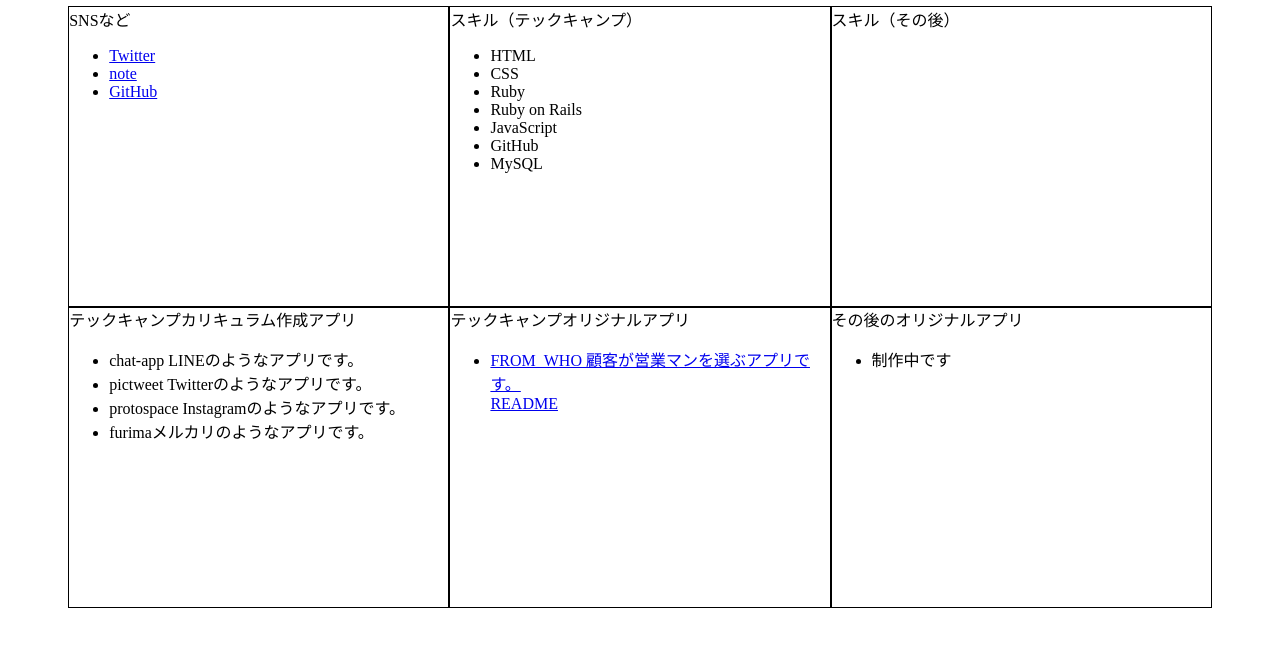
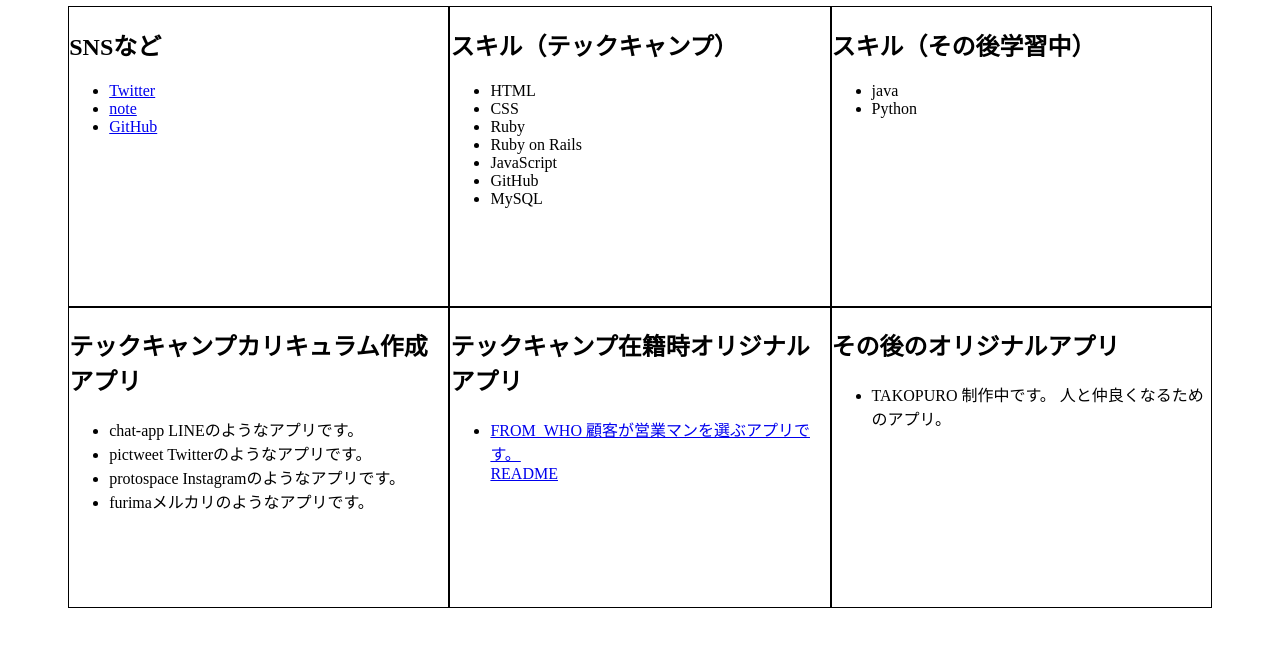
Before and after one commit to tec-km/portfolio, a plain HTML site: page index.html in a window 1280 px wide. Shown: the part 67-714 px from the top of the page. Drawn offline with Linux system fonts and the light colour scheme.

Commit message:
Update index.html

```diff
--- a/index.html
+++ b/index.html
@@ -8,35 +8,22 @@
 
   <body>
 
-
     <h1 class="ue">
         上山俊典ポートフォリオ
     </h1>
 
-
     <div class="naka">
-   <div class="waku">SNSなど
+      <div class="waku">
+        <h2>SNSなど</h2>
         <ul>
-      <li>
-        <a href="https://twitter.com/kamiyama_tec">Twitter</a>
-      </li>
-
-      <li>
-        <a href="https://note.com/kamiyama_tec">note</a>
-      </li>
-
-      <li>
-        <a href="https://github.com/tec-km">GitHub</a>
-      </li>
-
-
+          <li>  <a href="https://twitter.com/kamiyama_tec">Twitter</a></li>
+          <li>  <a href="https://note.com/kamiyama_tec">note</a>  </li>
+          <li>  <a href="https://github.com/tec-km">GitHub</a> </li>
         <ul>
-
-
-
       </div>
 
-   <div class="waku">スキル（テックキャンプ）
+      <div class="waku">
+        <h2>スキル（テックキャンプ）</h2>
         <ul>
           <li>HTML </li>
           <li>CSS </li>
@@ -45,13 +32,15 @@
           <li>JavaScript</li>
           <li>GitHub</li>
           <li>MySQL</li>
-
         <ul>
-
       </div>
 
-   <div class="waku">スキル（その後）
-
+      <div class="waku">
+        <h2>スキル（その後学習中） </h2>
+        <ul>
+          <li>java </li>
+          <li>Python </li>
+        <ul>
       </div>
 
     </div>
@@ -59,44 +48,33 @@
 
     <div class="shita">
       <div class="waku">
-    テックキャンプカリキュラム作成アプリ
+        <h2>テックキャンプカリキュラム作成アプリ </h2>
         <ul>
           <li>chat-app    LINEのようなアプリです。</li>
           <li>pictweet     Twitterのようなアプリです。</li>
           <li>protospace      Instagramのようなアプリです。</li>
           <li>furimaメルカリのようなアプリです。 </li>
-
         <ul>
-
-
-
       </div>
 
-
-    <div class="waku"> テックキャンプオリジナルアプリ
+      <div class="waku">
+        <h2>テックキャンプ在籍時オリジナルアプリ </h2>
         <ul>
           <li><a href="https://from-who.herokuapp.com/">FROM_WHO 顧客が営業マンを選ぶアプリです。</a></li>
           <a href="https://github.com/tec-km/from_who#readme">README</a>
-
-
-
       <ul>
 
       </div>
-    <div class="waku"> その後のオリジナルアプリ
+      <div class="waku">
+        <h2>その後のオリジナルアプリ </h2>
         <ul>
-        <li>制作中です </li>
-
-
+          <li>TAKOPURO 制作中です。 人と仲良くなるためのアプリ。 </li>
         <ul>
-
       </div>
 
     </div>
 
 
 
-
-
   </body>
 </html>
```
Lines whose indentation alone changed are shown as unchanged.
